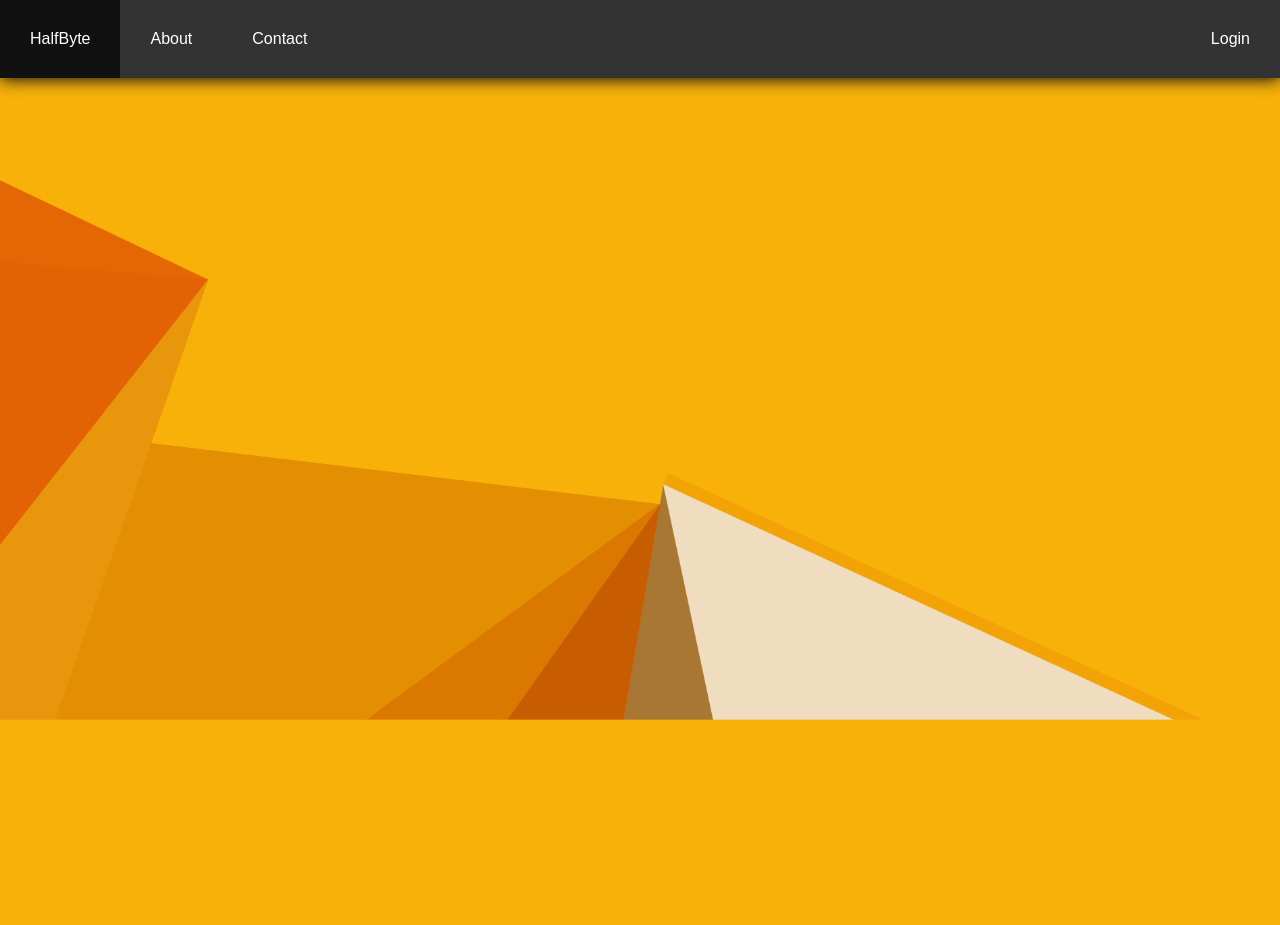
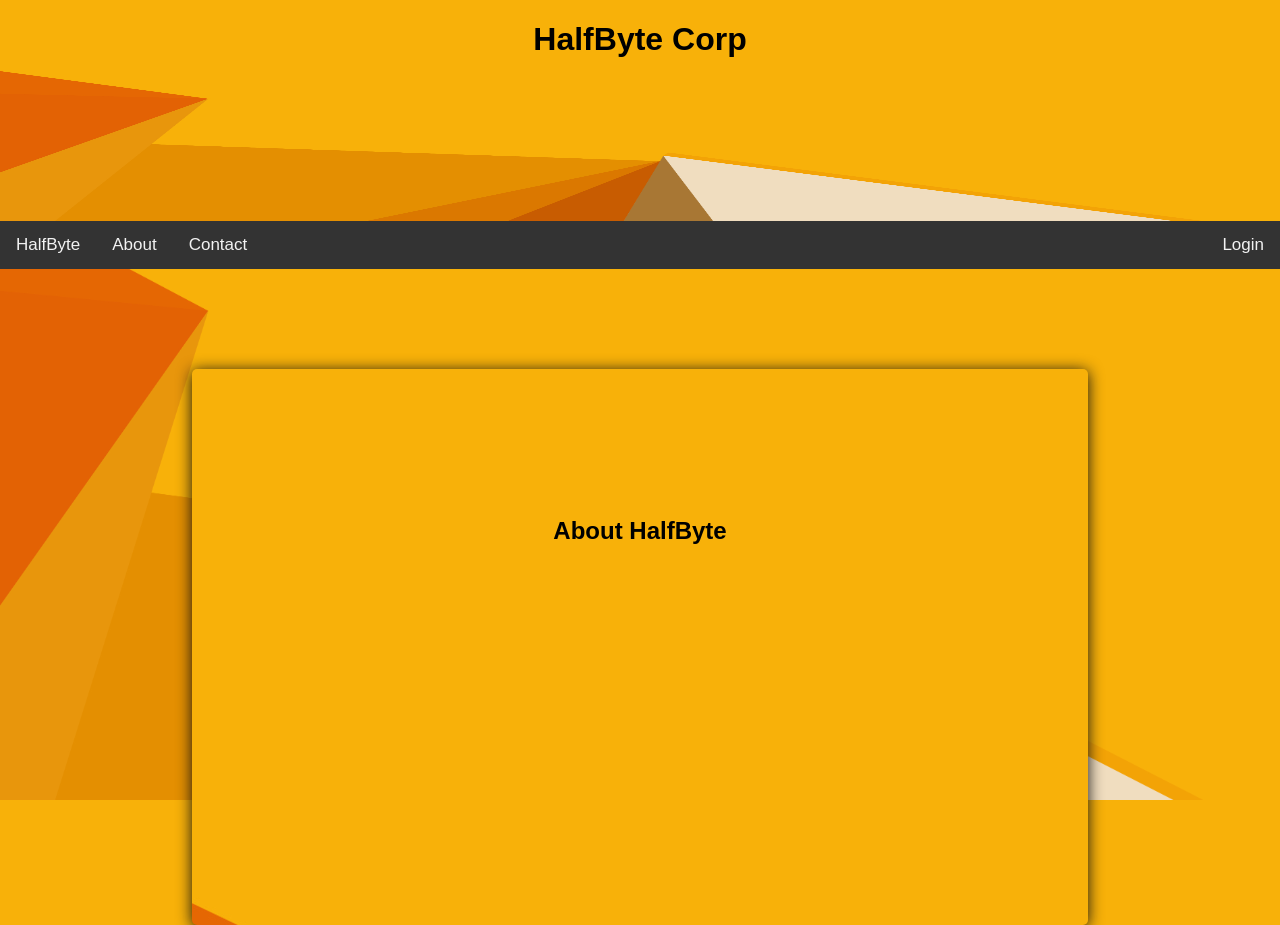
Before and after one commit to sheeshcake/practice-website-1, a PHP site: page /home.php in a window 1280 px wide. Before the commit the page ends 720 px from the top, so only its background shows below. Run offline with PHP 8.4, Linux system fonts and the light colour scheme.

Commit message:
added home.php script

```diff
--- a/home.php
+++ b/home.php
@@ -6,30 +6,43 @@
     <title>Home</title>
     <meta name="viewport" content="width=device-width, initial-scale=1">
     <link rel="stylesheet" type="text/css" media="screen" href="home_style.css" />
-    <script src="main.js"></script>
+    <script src="home_script.js"></script>
 </head>
 <body>
-    <div id="nav-bar" class="navbar">
-        <ul>
-            <li><a href="#">HalfByte</a></li>
-            <li><a href="#about">About</a></li>
-            <li><a href="#contact">Contact</a></li>
-            <li style="float:right;"><a href="login.php">Login</a></li>
-        </ul>
+
+
+
+    <div class="halfbyte">
+        <center>
+            <h1>HalfByte Corp</h1>
+        </center>
     </div>
 
-    <section id="about">
 
-    </section>
+    <div id="navbar">
+        <a href="#">HalfByte</a>
+        <a href="#about">About</a>
+        <a href="#contact">Contact</a>
+        <a style="float:right" href="login.php">Login</a>
+    </div>
+    <center>
+        <section>
+            <div id="about" class="about">
+                <h1>About HalfByte</h1>
+                <p>
+            </div>
 
-    <section id="contact">
-
-    </section>
-
+        </section>
+    </center>
 
     <footer>
 
     </footer>
 
 </body>
+<script>
+    var navbar = document.getElementById("navbar");
+    var sticky = navbar.offsetTop;
+    window.onscroll = function() {myFunction(sticky, navbar)};
+</script>
 </html>
--- /dev/null
+++ b/home_script.js
@@ -0,0 +1,7 @@
+function myFunction(sticky,navbar) {
+    if (window.pageYOffset >= sticky) {
+        navbar.classList.add("sticky")
+    } else {
+        navbar.classList.remove("sticky");
+    }
+}
--- a/home_style.css
+++ b/home_style.css
@@ -2,39 +2,70 @@ body{
     font-family: 'Poppins', sans-serif;
     background-image: url("assets/background.jpg");
     background-size: 100%;
+    background-attachment: fixed;
+    background-repeat: no-repeat;
     padding: 0;
     margin: 0;
 }
 
 
-
-
 /* Navigation Bar Style */
-ul {
-    list-style-type: none;
-    margin: 0;
-    padding: 0;
+#navbar {
     overflow: hidden;
     background-color: #333;
 }
 
-li {
+#navbar a {
     float: left;
+    display: block;
+    color: #f2f2f2;
+    text-align: center;
+    padding: 14px 16px;
+    text-decoration: none;
+    font-size: 17px;
 }
 
-li a {
-    display: block;
-    color: white;
-    text-align: center;
-    padding: 30px 30px;
-    text-decoration: none;
+#navbar a:hover {
+    background-color: #ddd;
+    color: black;
 }
 
-li a:hover {
-    background-color: #111;
+#navbar a.active {
+    background-color: #4CAF50;
+    color: white;
 }
 
-.navbar{
+.content {
+    padding: 16px;
+}
+
+.sticky {
+    position: fixed;
+    top: 0;
+    width: 100%;
+}
+
+.sticky + .content {
+    padding-top: 60px;
+}
+
+/*header halfbyte style */
+.halfbyte{
+    width: 100%;
+    height: 200px;
+    background-image: url("assets/background.jpg");
+    background-size: 100% 100%;
+}
+
+
+/*about style*/
+.about{
     box-shadow: 0px 2px 15px #111;
-    margin-bottom: 5%;
+    margin-top: 100px;
+    border-radius: 5px;
+    width: 50%;
+    height: 300px;
+    padding: 10% 10% 10%;
+    background-image: url("assets/background.jpg");
+    background-color: #FAFAFA;
 }
--- a/login.php
+++ b/login.php
@@ -10,15 +10,12 @@
     <meta charset="utf-8" />
     <meta http-equiv="X-UA-Compatible" content="IE=edge">
     <title>Login</title>
-    <meta name="viewport" content="width=device-width, initial-scale=1">''
+    <meta name="viewport" content="width=device-width, initial-scale=1">
     <link rel="stylesheet" type="text/css" media="screen" href="login_style.css" />
     <link rel="stylesheet" type="text/css" media="screen" href="input-box-style.css" />
     <link rel="stylesheet" type="text/css" media="screen" href="button-style.css" />
 </head>
 <body>
-    <header>
-
-    </header>
     <div id="nav-bar" class="navbar">
         <ul>
             <li><a href="home.php">Home</a></li>
--- a/login_style.css
+++ b/login_style.css
@@ -2,6 +2,7 @@ body{
     font-family: 'Poppins', sans-serif;
     background-image: url("assets/background.jpg");
     background-size: 100%;
+    background-repeat: no-repeat;
     padding: 0;
     margin: 0;
 }
```
